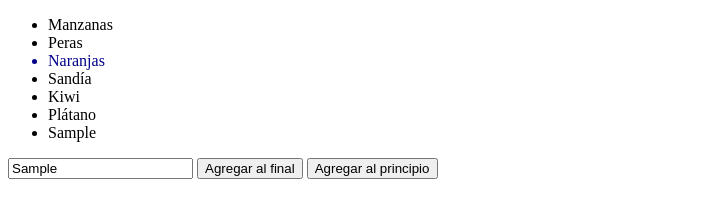
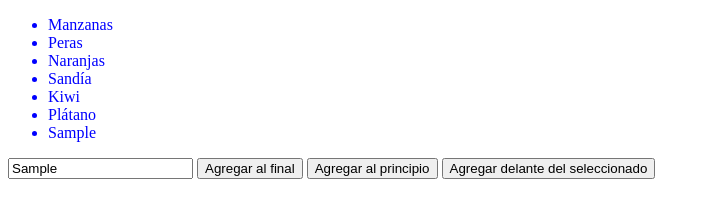
Before and after one commit to acrerosj/DEW2024-tema3, a plain HTML site: page pruebasDOM/lista2.html in a window 1280 px wide. Both pictures are taken after typing "Sample" into the empty fields and a click on the button "Agregar al final". Shown: the whole page, without its empty margins (0-710 px from the left). Drawn offline with Linux system fonts and the light colour scheme.

Commit message:
list selected remove add

```diff
--- a/pruebasDOM/lista2.html
+++ b/pruebasDOM/lista2.html
@@ -6,7 +6,12 @@
   <title>Document</title>
   <style>
     .item {
-      color: darkblue;
+      color: blue;
+      font-size: bold;
+    }
+
+    .selected {
+      background-color: yellow;
     }
   </style>
 </head>
@@ -23,6 +28,7 @@
     <input type="text" id="newFruit">
     <button onclick="appendFruit()">Agregar al final</button>
     <button onclick="prependFruit()">Agregar al principio</button>
+    <button onclick="addFruitBeforeSelected()">Agregar delante del seleccionado</button>
   </p>
   <script>
     const listFruit = document.querySelector('ul');
@@ -31,17 +37,43 @@
 
     const inputNewFruit = document.querySelector("#newFruit");
 
-    function appendFruit() {
+    function setFeaturesLi(li) {
+      li.classList.add('item');
+      li.setAttribute('ondblclick', 'this.remove()');
+      li.setAttribute('onclick', 'this.classList.toggle("selected")')
+    }
+
+    function createFruit() {
       const newLi = document.createElement('li');
       newLi.textContent = inputNewFruit.value;
-      listFruit.append(newLi);
+      setFeaturesLi(newLi);
+      return newLi;
+    }
+
+    function appendFruit() {
+      listFruit.append( createFruit() );
+
     }
 
     function prependFruit() {
-      const newLi = document.createElement('li');
-      newLi.textContent = inputNewFruit.value;
-      listFruit.prepend(newLi);
+      listFruit.prepend( createFruit() );
     }
+
+    function initList() {
+      document.querySelectorAll('li').forEach(li => {
+        setFeaturesLi(li);
+      });
+    }
+
+    function addFruitBeforeSelected() {
+      const liSelected = document.querySelector('.selected');
+
+      // if (liSelected) liSelected.before( createFruit() );
+      // else appendFruit();
+      listFruit.insertBefore( createFruit(), liSelected);
+    }
+
+    initList();
   </script>
 </body>
 </html>
```
